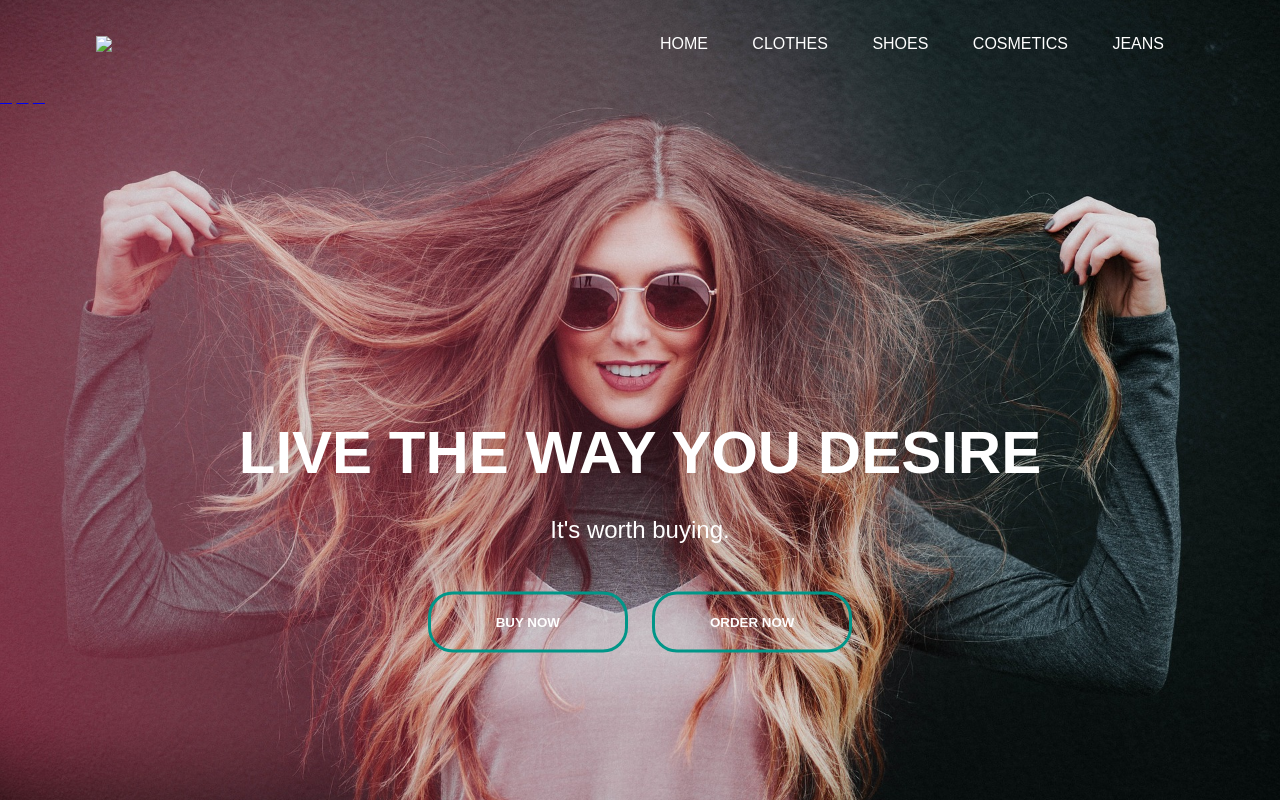
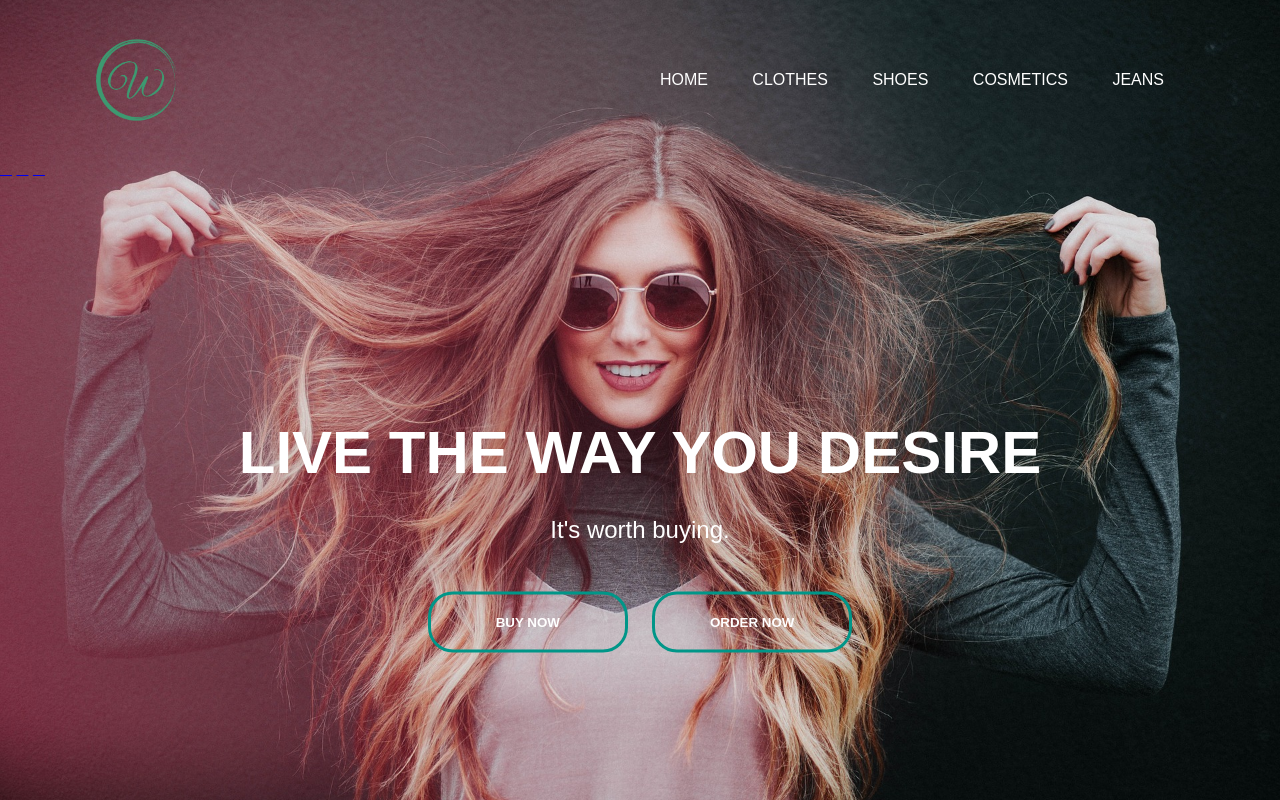
Before and after one commit to niscxal/buyme, a plain HTML site: page index.html in a window 1280 px wide. Drawn offline with Linux system fonts and the light colour scheme.

Commit message:
added logo file in index

```diff
--- a/index.html
+++ b/index.html
@@ -13,7 +13,7 @@
 <body>
     <div class="banner">
         <div class="navbar">
-            <img src="worthit logo 1 (2).png" class="logo">
+            <img src="logo-no-background.png" class="logo">
             <ul>
                 <li><a href="#">Home</a></li>
                 <li><a href="#">Clothes</a></li>
```
